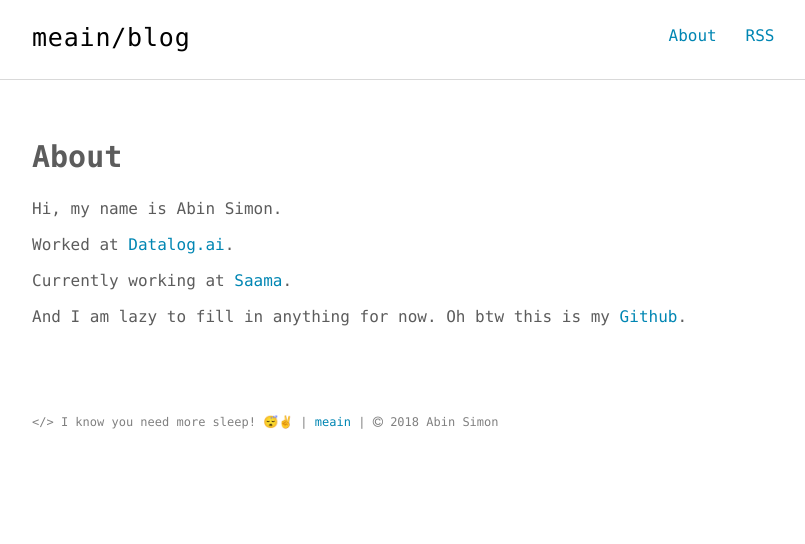
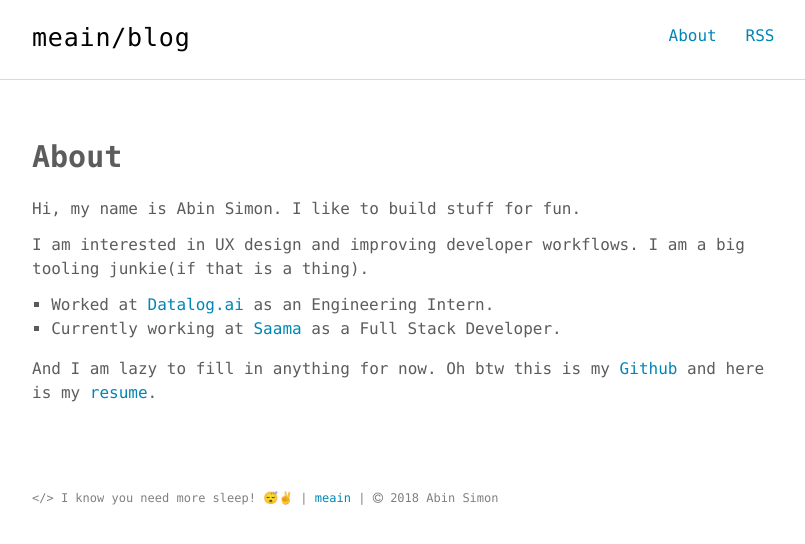
Before and after one commit to meain/blog, a Jekyll site: the page built from about.md, in a window 1280 px wide. Shown: the top 544 px of the page, without its empty margins (232-1037 px from the left). Built offline with Jekyll 4.4.1, drawn with Linux system fonts in a browser that asks for light colours; some web fonts are replaced.

Commit message:
about: add more content

```diff
--- a/about.md
+++ b/about.md
@@ -4,10 +4,13 @@ title: About
 permalink: /about/
 ---
 
-Hi, my name is Abin Simon.
+Hi, my name is Abin Simon. I like to build stuff for fun.
 
-Worked at [Datalog.ai](http://datalog.ai/).
+I am interested in UX design and improving developer workflows.
+I am a big tooling junkie(if that is a thing).
 
-Currently working at [Saama](https://www.saama.com/).
+- Worked at [Datalog.ai](http://datalog.ai/) as an Engineering Intern.
+- Currently working at [Saama](https://www.saama.com/) as a Full Stack Developer.
 
-And I am lazy to fill in anything for now. Oh btw this is my [Github](https://github.com/meain).
+And I am lazy to fill in anything for now. Oh btw this is my [Github](https://github.com/meain) and here is my
+[resume](https://meain.github.io/resume/).
```
